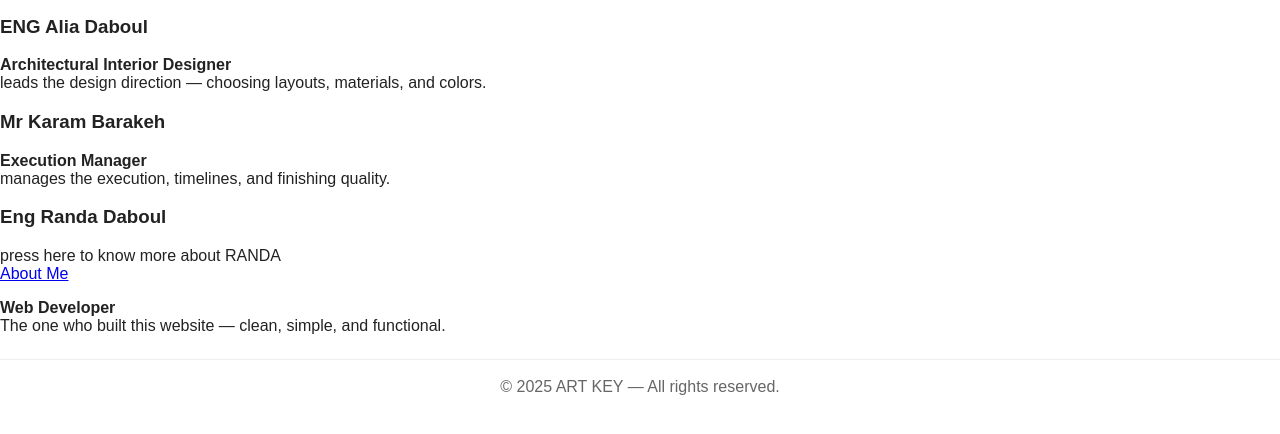
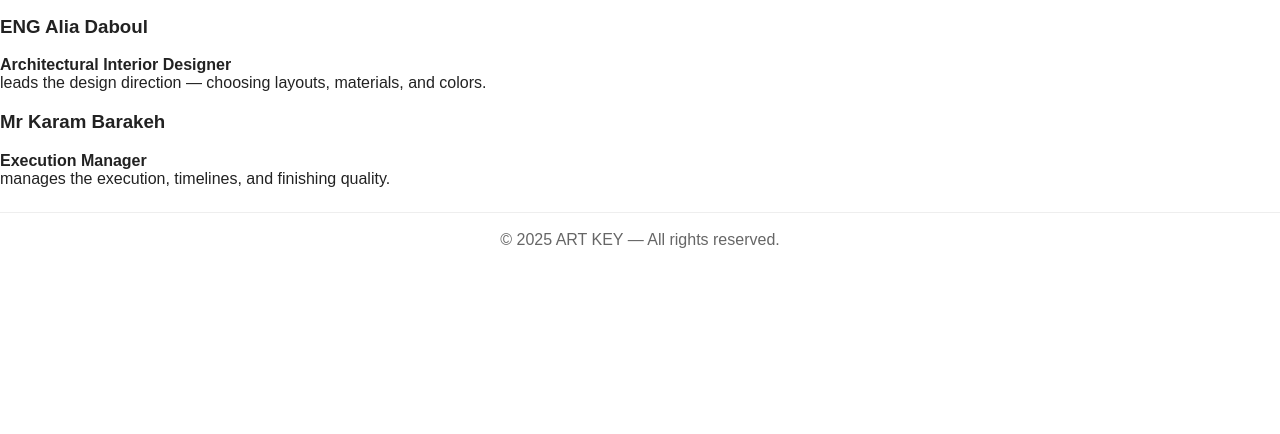
Before and after one commit to randadaboul/artkey-website, a plain HTML site: page about.html in a window 1280 px wide. Shown: the part 192-626 px from the top of the page. Drawn offline with Linux system fonts and the light colour scheme.

Commit message:
Add files via upload

```diff
--- a/about.html
+++ b/about.html
@@ -36,12 +36,7 @@
 <p><strong>Execution Manager</strong><br>
  manages the execution, timelines, and finishing quality.</p>
 
-<h3>Eng Randa Daboul</h3>
-press here to know more about RANDA <br>
-<a href="about me1 (1).html">About Me</a>
 
-<p><strong>Web Developer</strong><br>
-The one who built this website — clean, simple, and functional.</p>
 
 
 <div class="footer">
```
Also changed, not shown: product.html (+4 -0 lines).
